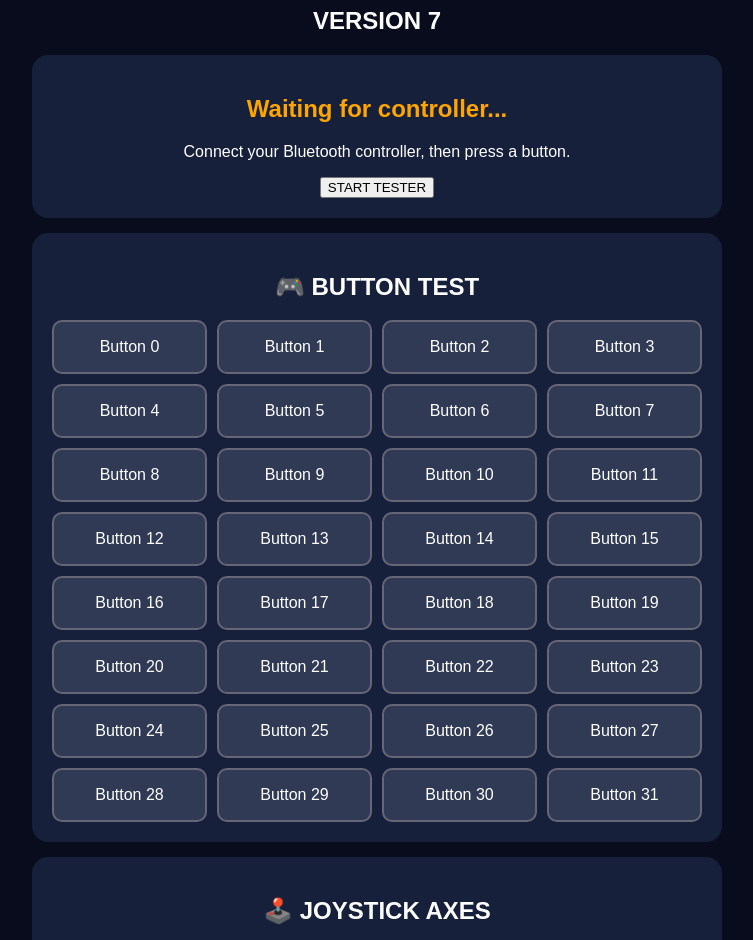
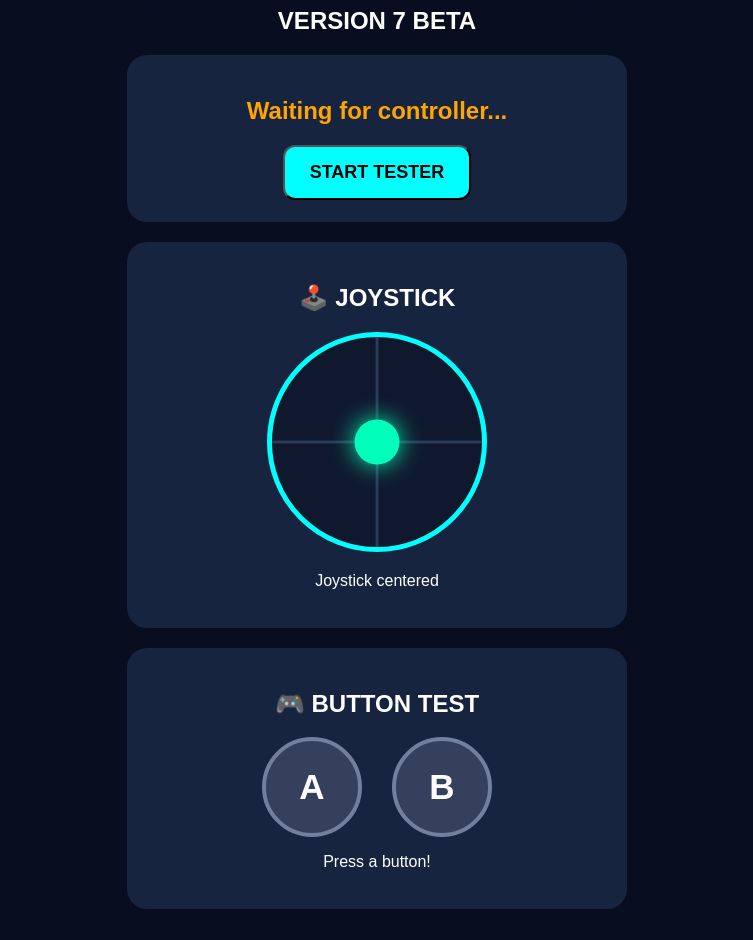
Before and after one commit to tiggy5455-dev/-ultiment-tester-3000-v7-ba, a plain HTML site: page index.html in a window 1280 px wide. Shown: the part 97-1037 px from the top of the page, without its empty margins (263-1016 px from the left). Drawn offline with Linux system fonts and the light colour scheme.

Commit message:
Update index.html

```diff
--- a/index.html
+++ b/index.html
@@ -4,89 +4,138 @@
 <head>
 <meta charset="UTF-8">
 <meta name="viewport" content="width=device-width, initial-scale=1">
-<title>Ultimate Tester 3000 V7</title>
+<title>Ultimate Tester 3000 V7 Beta</title>
 <style>
+* { box-sizing: border-box; }
+
 body {
-  background: #080c1c;
+  background: #080d20;
   color: white;
   font-family: Arial, sans-serif;
   text-align: center;
   padding: 15px;
 }
-h1 { color: #00f5ff; }
+
+h1 {
+  color: cyan;
+  text-shadow: 0 0 18px cyan;
+}
+
 .panel {
-  background: #17203a;
-  padding: 20px;
-  border-radius: 16px;
-  margin: 15px auto;
-  max-width: 650px;
+  background: #172440;
+  max-width: 500px;
+  margin: 20px auto;
+  padding: 22px;
+  border-radius: 20px;
 }
+
 #status { color: orange; }
-#buttons {
+
+#stick {
+  width: 220px;
+  height: 220px;
+  border: 5px solid cyan;
+  border-radius: 50%;
+  margin: 20px auto;
+  position: relative;
+  background:
+    linear-gradient(transparent 49%, #344866 50%, transparent 51%),
+    linear-gradient(90deg, transparent 49%, #344866 50%, transparent 51%),
+    #10182d;
+}
+
+#dot {
+  width: 45px;
+  height: 45px;
+  border-radius: 50%;
+  background: #00ffbb;
+  box-shadow: 0 0 25px #00ffbb;
+  position: absolute;
+  left: 50%;
+  top: 50%;
+  transform: translate(-50%, -50%);
+}
+
+.buttons {
+  display: flex;
+  justify-content: center;
+  gap: 30px;
+}
+
+.testbutton {
+  width: 100px;
+  height: 100px;
+  border-radius: 50%;
+  background: #35415c;
+  border: 4px solid #73809d;
   display: grid;
-  grid-template-columns: repeat(4, 1fr);
-  gap: 10px;
+  place-items: center;
+  font-size: 35px;
+  font-weight: bold;
+  transition: background 0.08s, box-shadow 0.08s;
 }
-.button {
-  background: #303a55;
-  border: 2px solid #667;
-  padding: 16px 4px;
-  border-radius: 10px;
+
+.active {
+  background: #00ff88;
+  color: black;
+  box-shadow: 0 0 35px #00ff88;
 }
-.active {
-  background: #00ff99;
+
+button {
+  padding: 15px 25px;
+  font-size: 18px;
+  border-radius: 12px;
+  background: cyan;
   color: black;
-  box-shadow: 0 0 22px #00ff99;
+  font-weight: bold;
+  cursor: pointer;
 }
-.axis { margin: 12px; }
-meter { width: 85%; }
-#last { color: #00f5ff; font-size: 22px; }
 </style>
 </head>
 <body>
 
 <h1>⚡ ULTIMATE TESTER 3000 ⚡</h1>
-<h2>VERSION 7</h2>
+<h2>VERSION 7 BETA</h2>
 
 <div class="panel">
-<h2 id="status">Waiting for controller...</h2>
-<p>Connect your Bluetooth controller, then press a button.</p>
-<button onclick="start()">START TESTER</button>
+  <h2 id="status">Waiting for controller...</h2>
+  <button id="start">START TESTER</button>
 </div>
 
 <div class="panel">
-<h2>🎮 BUTTON TEST</h2>
-<div id="buttons"></div>
+  <h2>🕹️ JOYSTICK</h2>
+  <div id="stick">
+    <div id="dot"></div>
+  </div>
+  <p id="movement">Joystick centered</p>
 </div>
 
 <div class="panel">
-<h2>🕹️ JOYSTICK AXES</h2>
-<div id="axes"></div>
-</div>
-
-<div class="panel">
-<h2>LAST BUTTON PRESSED</h2>
-<div id="last">None yet</div>
+  <h2>🎮 BUTTON TEST</h2>
+  <div class="buttons">
+    <div class="testbutton" id="a">A</div>
+    <div class="testbutton" id="b">B</div>
+  </div>
+  <p id="last">Press a button!</p>
 </div>
 
 <script>
-const buttons = document.getElementById("buttons");
-const axes = document.getElementById("axes");
 const statusText = document.getElementById("status");
+const dot = document.getElementById("dot");
+const a = document.getElementById("a");
+const b = document.getElementById("b");
 const last = document.getElementById("last");
+const movement = document.getElementById("movement");
 
-for (let i = 0; i < 32; i++) {
-  const b = document.createElement("div");
-  b.className = "button";
-  b.id = "btn" + i;
-  b.textContent = "Button " + i;
-  buttons.appendChild(b);
-}
+let running = false;
+let previousA = false;
+let previousB = false;
 
-function start() {
-  statusText.textContent = "Looking for controller...";
+document.getElementById("start").onclick = () => {
+  if (running) return;
+  running = true;
   requestAnimationFrame(update);
-}
+};
 
 function update() {
   const pads = navigator.getGamepads
@@ -96,30 +145,49 @@ function update() {
 
   if (pad) {
     statusText.textContent = "✅ CONTROLLER CONNECTED";
-    statusText.style.color = "#00ff99";
+    statusText.style.color = "#00ff88";
 
-    for (let i = 0; i < 32; i++) {
-      const element = document.getElementById("btn" + i);
-      const pressed = pad.buttons[i]?.pressed || false;
-      element.classList.toggle("active", pressed);
-      if (pressed) last.textContent = "BUTTON " + i;
+    const pressedA = !!pad.buttons[0]?.pressed;
+    const pressedB = !!pad.buttons[1]?.pressed;
+
+    a.classList.toggle("active", pressedA);
+    b.classList.toggle("active", pressedB);
+
+    if (pressedA && !previousA) {
+      last.textContent = "A PRESSED!";
     }
 
-    axes.innerHTML = "";
-    pad.axes.forEach((value, i) => {
-      const div = document.createElement("div");
-      div.className = "axis";
-      div.textContent = "Axis " + i + ": " + value.toFixed(3);
-      const meter = document.createElement("meter");
-      meter.min = -1;
-      meter.max = 1;
-      meter.value = value;
-      div.appendChild(meter);
-      axes.appendChild(div);
-    });
+    if (pressedB && !previousB) {
+      last.textContent = "B PRESSED!";
+    }
+
+    previousA = pressedA;
+    previousB = pressedB;
+
+    const x = pad.axes[0] || 0;
+    const y = pad.axes[1] || 0;
+
+    dot.style.left = (50 + x * 35) + "%";
+    dot.style.top = (50 + y * 35) + "%";
+
+    movement.textContent =
+      Math.abs(x) < 0.1 && Math.abs(y) < 0.1
+      ? "Joystick centered"
+      : "Joystick moving!";
+
   } else {
     statusText.textContent = "Waiting for controller...";
     statusText.style.color = "orange";
+
+    a.classList.remove("active");
+    b.classList.remove("active");
+
+    dot.style.left = "50%";
+    dot.style.top = "50%";
+
+    movement.textContent = "Joystick centered";
+    previousA = false;
+    previousB = false;
   }
 
   requestAnimationFrame(update);
```
